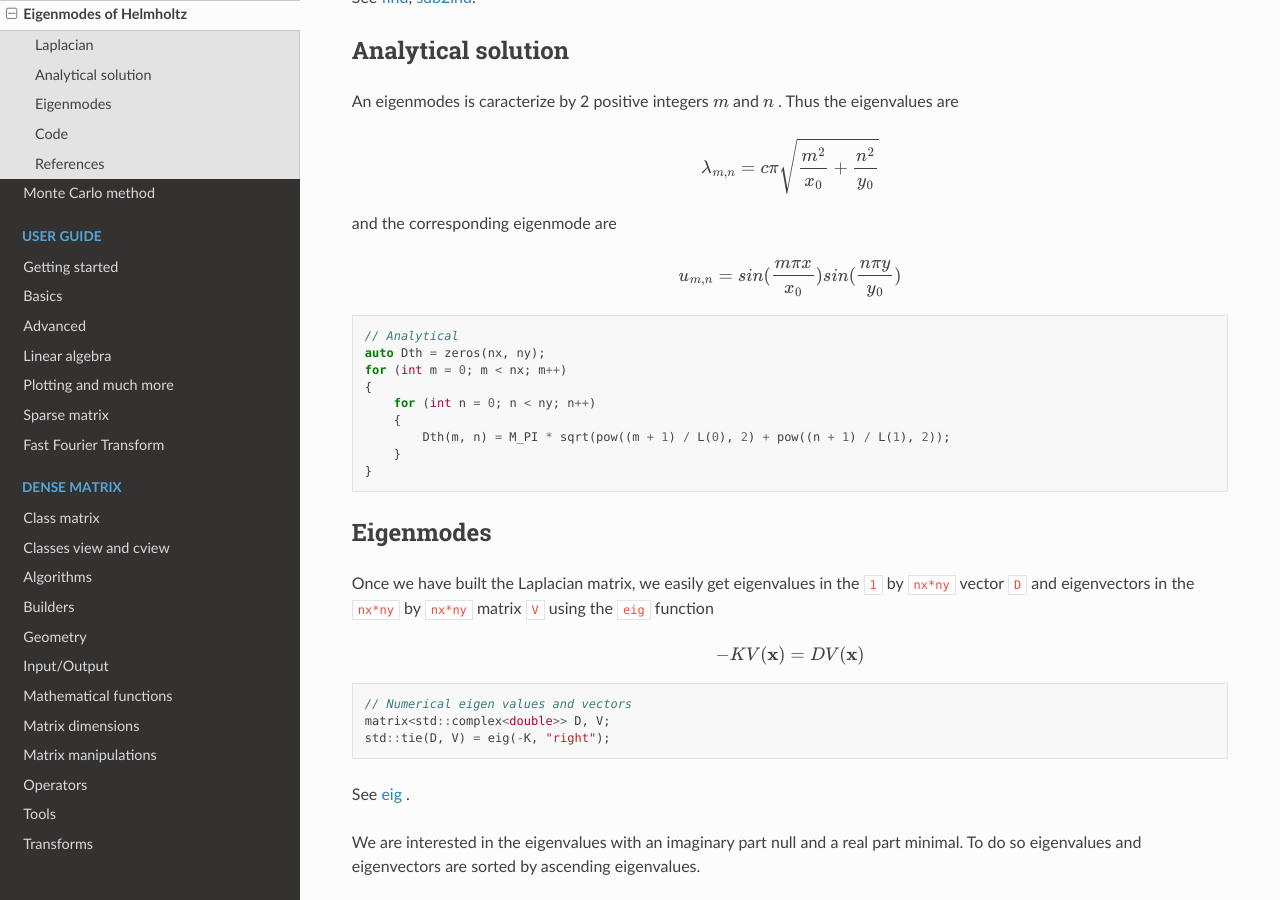
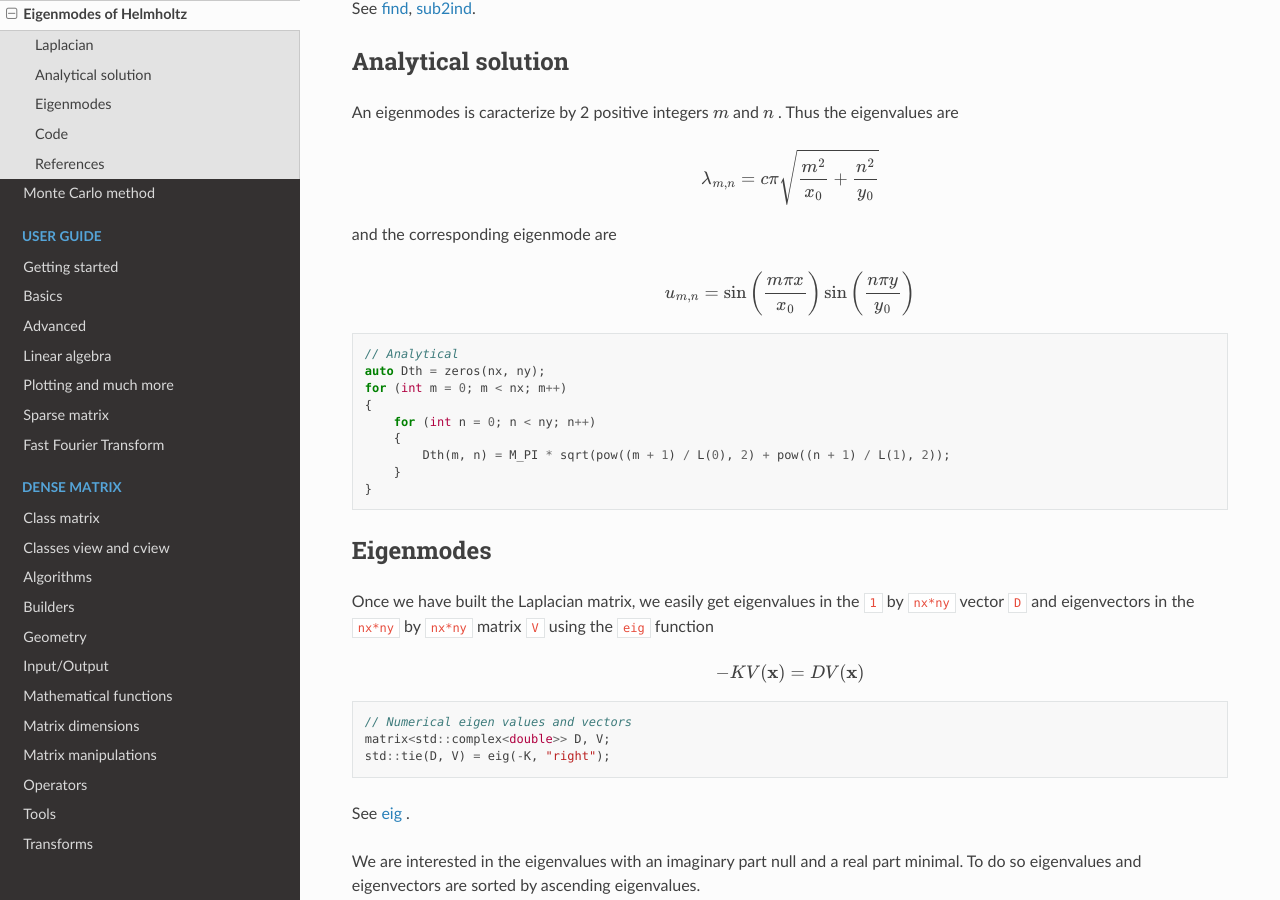
Before and after one commit to leprojetcastor/castor, a Sphinx documentation site: the page built from doc/source/eigenmode.rst, in a window 1280 px wide and 900 px high, scrolled down 2152 px. Built offline with Sphinx 7.4.7 and the Read the Docs theme 2.0.0, drawn with Linux system fonts in a browser that asks for light colours; some of the changed text lies outside the part shown.

Commit message:
Fix doc examples

```diff
--- a/doc/source/eigenmode.rst
+++ b/doc/source/eigenmode.rst
@@ -129,7 +129,7 @@
 
 .. math::
 
-    u_{m,n} = sin(\frac{m\pi x}{x_{0}})sin(\frac{n\pi y}{y_{0}})
+    u_{m,n} = \sin \bigg(\frac{m\pi x}{x_{0}}\bigg) \sin \bigg(\frac{n\pi y}{y_{0}}\bigg)
 
 
 .. code-block:: c++
@@ -292,11 +292,14 @@
 
 
 
-You should get 6 figures : the meshgrid and the five first eigenmodes.
-
-.. image:: img/results5eigenmodes.png
+.. figure:: img/results5eigenmodes.png
     :width: 1200
     :align: center
+    :figclass: align-center
+
+    From up left corner to bottom right corner : the meshgrid and the five first eigenmodes.
+
+
 
 
 References
--- a/doc/source/heat.rst
+++ b/doc/source/heat.rst
@@ -11,7 +11,7 @@
 
     \left\{ \begin{matrix} \displaystyle \frac{\partial u }{\partial t} = d \frac{\partial^2 u}{\partial x^2}
     \\ u(x_{min},t) = u(x_{max}, t) = 0
-    \\ u(x,0) = sin(x\pi )^{2}  \end{matrix} \right.
+    \\ u(x,0) = \sin(x\pi )^{2}  \end{matrix} \right.
 
 
 We focuse on the interval :math:`\left [ x_{min}, x_{max}\right ]=\left [ 0,2 \right ]` for the space domain which we divided between ``Nx = 1000`` points .
@@ -42,7 +42,7 @@
 
 .. math::
 
-    U_{0} = \begin{pmatrix} u_{0}^{0} \\ u_{1}^{0} \\ \vdots \\ u_{N_{x}-1}^{0} \end{pmatrix} \text{ with } u_{i}^{0} = sin(x_{i})^{2} \text{ for } i=0,...,N_{x} .
+    U_{0} = \begin{pmatrix} u_{0}^{0} \\ u_{1}^{0} \\ \vdots \\ u_{N_{x}-1}^{0} \end{pmatrix} \text{ with } u_{i}^{0} = \sin(x_{i})^{2} \text{ for } i=0,...,N_{x} .
 
 
 .. code-block:: c++
```
Also changed, not shown: other parts of doc/source/eigenmode.rst (+1 -1 lines), doc/source/img/heatexplicit.png, doc/source/img/heatimplicit.png.
